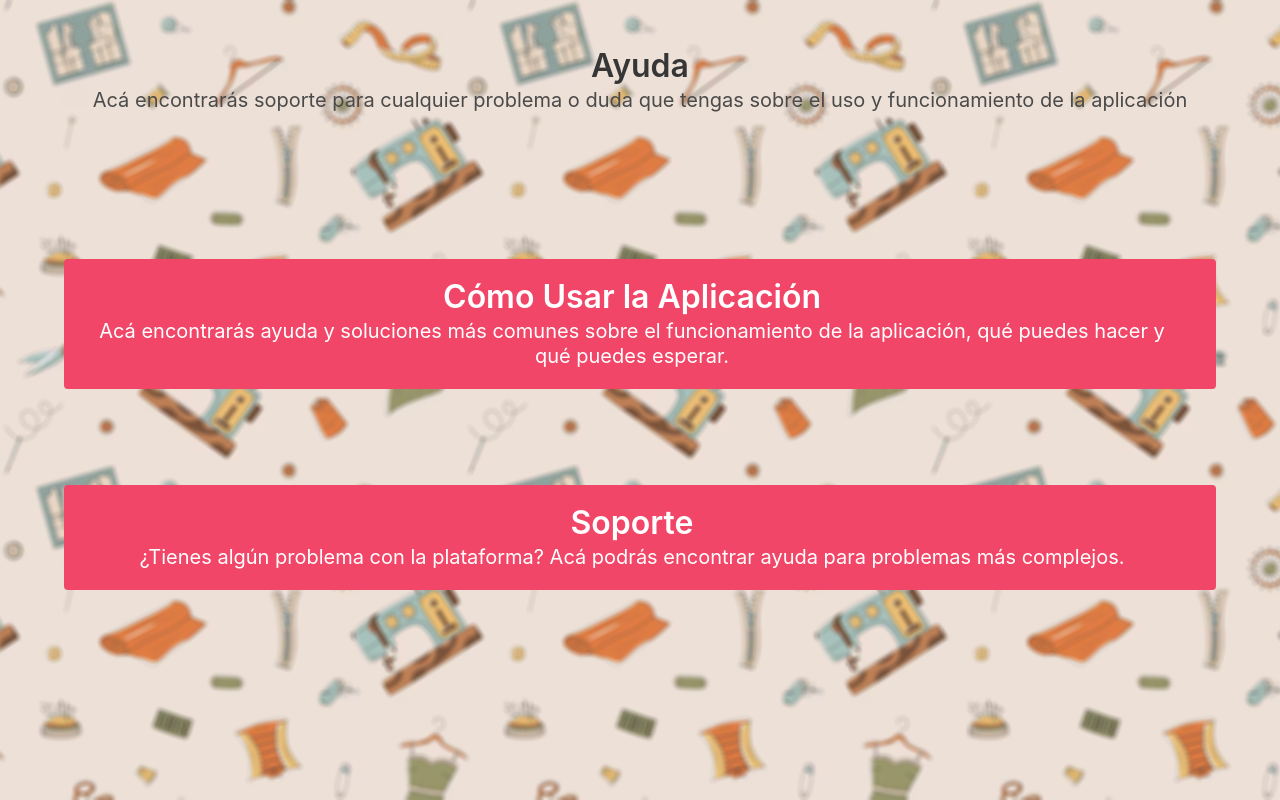
After one commit to Proyecto-Confecciones-Marybet/confecciones-marybet, a PHP site: the page made by Inventario/INVENTARIO/vistas/ayuda.php in a window 1280 px wide. The commit adds this page. Run offline with PHP 8.4, Linux system fonts and the light colour scheme; the template is opened without the code that fills it, so the values that code supplies are empty.

Commit message:
Página de Ayuda

```diff
--- a/Inventario/INVENTARIO/inc/navbar.php
+++ b/Inventario/INVENTARIO/inc/navbar.php
@@ -79,7 +79,7 @@
                     <a class="button is-danger is-light">
                         Acerca De
                     </a>
-                    <a class="button is-danger is-light">
+                    <a href="index.php?vista=ayuda" class="button is-danger is-light">
                         Ayuda
                     </a>
                     <a href="index.php?vista=user_update&user_id_up=<?php echo $_SESSION['id']; ?>" class="button is-danger is-light">
--- /dev/null
+++ b/Inventario/INVENTARIO/vistas/ayuda.php
@@ -0,0 +1,20 @@
+<section class="section center">
+    <div class="center is-danger">
+        <h1 class="title">Ayuda</h1>
+        <p class="subtitle">Acá encontrarás soporte para cualquier problema o duda que tengas sobre el uso y funcionamiento de la aplicación</p>
+    </div>
+</section>
+
+<section class="section container2 center3">
+    <div class="container center notification is-danger">
+        <h2 class="title">Cómo Usar la Aplicación</h2>
+        <p class="subtitle">Acá encontrarás ayuda y soluciones más comunes sobre el funcionamiento de la aplicación, qué puedes hacer y qué puedes esperar.</p>
+    </div>
+</section>
+
+<section class="section container2 center">
+    <div class="container center notification is-danger">
+        <h2 class="title">Soporte</h2>
+        <p class="subtitle">¿Tienes algún problema con la plataforma? Acá podrás encontrar ayuda para problemas más complejos.</p>
+    </div>
+</section>
```
